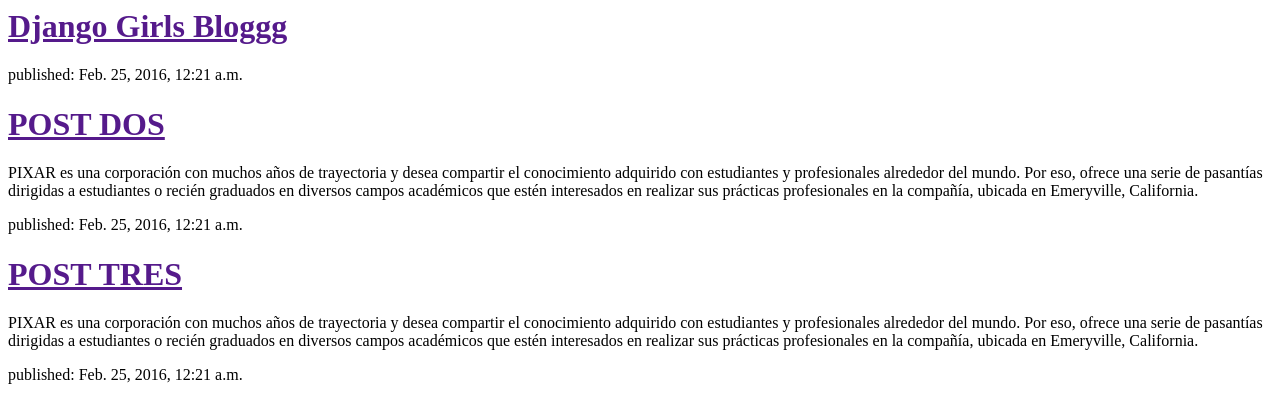
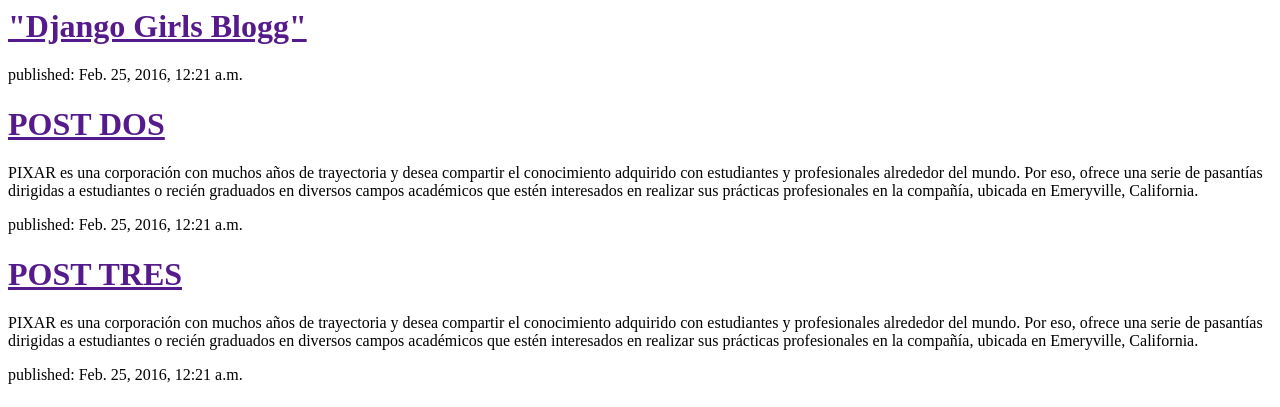
Before and after one commit to afraidspy/my-first-blog, a Django app: page / in a window 1280 px wide. Shown: the top 407 px of the page. Run offline with Django 3.2, Linux system fonts and the light colour scheme; data comes from the database, SQL or seed files in the repository.

Commit message:
Modificando html

```diff
--- a/blog/templates/blog/post_list.html
+++ b/blog/templates/blog/post_list.html
@@ -4,7 +4,7 @@
   </head>
   <body>
     <div>
-      <h1><a href="">Django Girls Bloggg</a></h1>
+      <h1><a href="">"Django Girls Blogg"</a></h1>
     </div>
 
     {% for post in posts %}
```
